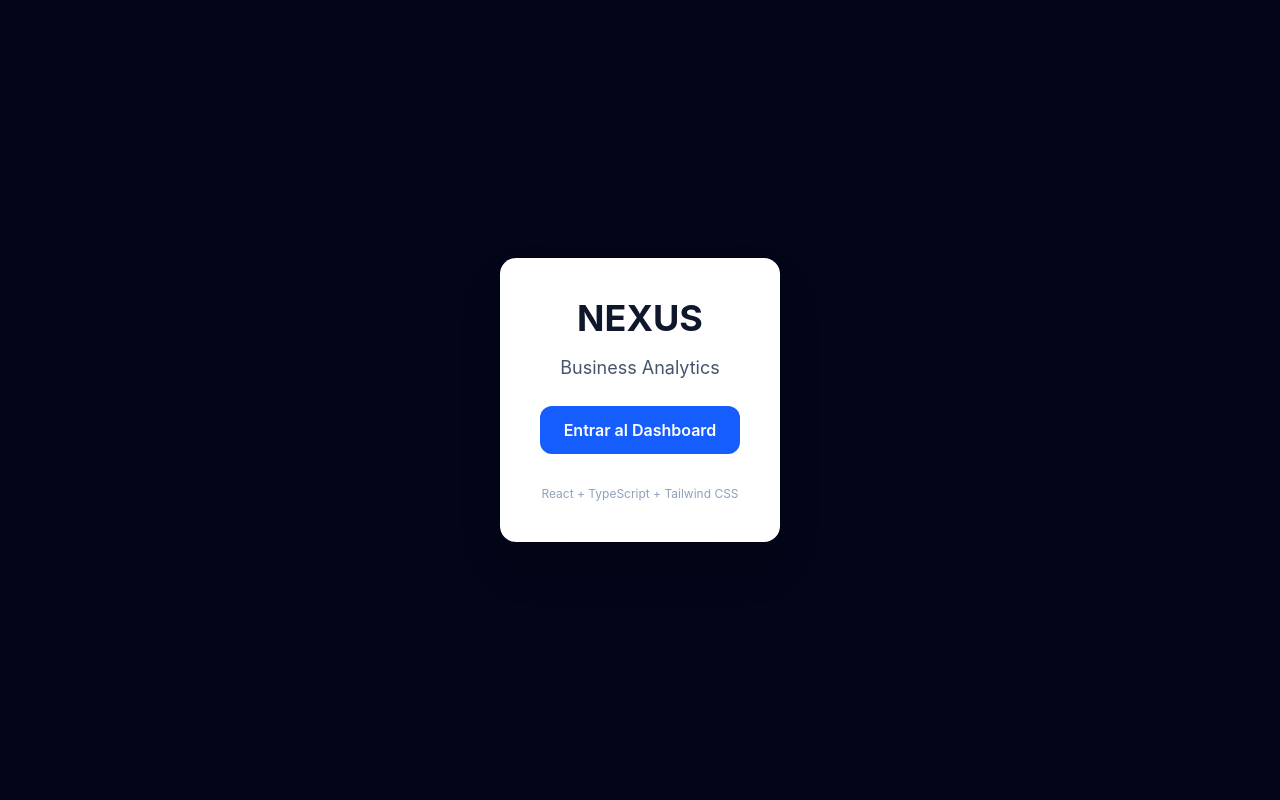
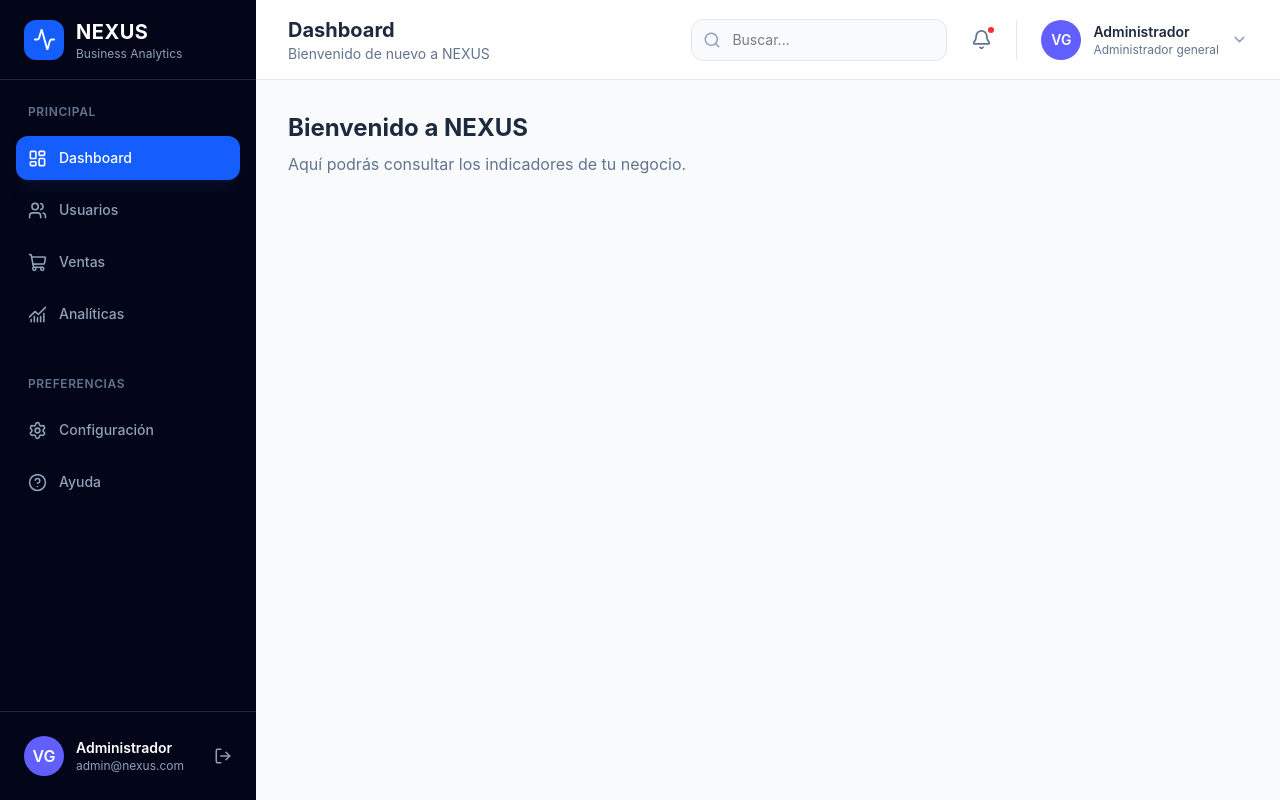
Before and after one commit to Toutatis7/nexus-dashboard, a React (Vite) app: page / in a window 1280 px wide. Built offline with nearby package versions, Linux system fonts and the light colour scheme.

Commit message:
feat: implement dashboard navigation with React Router

```diff
--- a/package.json
+++ b/package.json
@@ -14,6 +14,7 @@
     "lucide-react": "^1.75.0",
     "react": "^19.3.1",
     "react-dom": "^19.3.1",
+    "react-router": "^8.5.2",
     "tailwindcss": "^4.3.5"
   },
   "devDependencies": {
--- a/src/App.tsx
+++ b/src/App.tsx
@@ -1,30 +1,54 @@
 
+import {
+  BrowserRouter,
+  Routes,
+  Route,
+} from 'react-router'
+
+// Layout compartido
+import DashboardLayout from './components/layout/DashboardLayout'
+
+// Páginas
+import Dashboard from './pages/Dashboard'
+import Usuarios from './pages/Usuarios'
+import Ventas from './pages/Ventas'
+import Analiticas from './pages/Analiticas'
+import Configuracion from './pages/Configuracion'
+import Ayuda from './pages/Ayuda'
 
 function App() {
 
+  return (
+    <BrowserRouter>
 
-  return (
-    <main className="min-h-screen bg-slate-950 flex items-center justify-center p-6">
-      <section className="max-w-lg rounded-2xl bg-white p-10 shadow-2xl text-center">
+      <Routes>
 
-        <h1 className="text-4xl font-bold text-slate-900 mb-4">
-          NEXUS
-        </h1>
+        {/* Layout principal: permanece visible */}
+        <Route element={<DashboardLayout />}>
 
-        <p className="text-slate-600 text-lg mb-6">
-          Business Analytics
-        </p>
+          {/* Página inicial */}
+          <Route path="/" element={<Dashboard />} />
 
-        <button className="bg-blue-600 hover:bg-blue-700 text-white font-semibold px-6 py-3 rounded-xl transition-colors">
-          Entrar al Dashboard
-        </button>
+          {/* Gestión de usuarios */}
+          <Route path="/usuarios" element={<Usuarios />} />
 
-        <p className="text-xs text-slate-400 mt-8">
-          React + TypeScript + Tailwind CSS
-        </p>
+          {/* Gestión de ventas */}
+          <Route path="/ventas" element={<Ventas />} />
 
-      </section>
-    </main>
+          {/* Analíticas del negocio */}
+          <Route path="/analiticas" element={<Analiticas />} />
+
+          {/* Configuración */}
+          <Route path="/configuracion" element={<Configuracion />} />
+
+          {/* Ayuda */}
+          <Route path="/ayuda" element={<Ayuda />} />
+
+        </Route>
+
+      </Routes>
+
+    </BrowserRouter>
   )
 }
 
--- /dev/null
+++ b/src/components/layout/DashboardLayout.tsx
@@ -0,0 +1,47 @@
+
+import { Outlet, useLocation } from 'react-router'
+
+import Sidebar from './Sidebar'
+import Header from './Header'
+
+// Relacionamos cada dirección con el título de su página.
+const pageTitles: Record<string, string> = {
+  '/': 'Dashboard',
+  '/usuarios': 'Usuarios',
+  '/ventas': 'Ventas',
+  '/analiticas': 'Analíticas',
+  '/configuracion': 'Configuración',
+  '/ayuda': 'Ayuda',
+}
+
+function DashboardLayout() {
+  // Obtenemos la dirección actual del navegador.
+  const location = useLocation()
+
+  // Buscamos el título correspondiente a esa dirección.
+  const title = pageTitles[location.pathname] ?? 'Dashboard'
+
+  return (
+    <div className="flex min-h-screen bg-slate-50">
+
+      {/* Navegación lateral permanente */}
+      <Sidebar />
+
+      {/* Zona principal */}
+      <div className="min-w-0 flex-1">
+
+        {/* Cabecera compartida */}
+        <Header title={title} />
+
+        {/* Aquí aparecerá cada página */}
+        <main className="p-8">
+          <Outlet />
+        </main>
+
+      </div>
+
+    </div>
+  )
+}
+
+export default DashboardLayout
--- /dev/null
+++ b/src/components/layout/Header.tsx
@@ -0,0 +1,89 @@
+
+import {
+  Search,
+  Bell,
+  ChevronDown,
+} from 'lucide-react'
+
+// Definimos las propiedades del componente.
+// Esto permite reutilizar Header en diferentes páginas.
+type HeaderProps = {
+  title: string
+}
+
+function Header({ title }: HeaderProps) {
+  return (
+    <header className="flex h-20 items-center justify-between border-b border-slate-200 bg-white px-8">
+
+      {/* Título de la página */}
+      <div>
+        <h2 className="text-xl font-bold text-slate-800">
+          {title}
+        </h2>
+
+        <p className="text-sm text-slate-500">
+          Bienvenido de nuevo a NEXUS
+        </p>
+      </div>
+
+      {/* Zona derecha: búsqueda y perfil */}
+      <div className="flex items-center gap-6">
+
+        {/* Buscador */}
+        <div className="relative hidden md:block">
+
+          <Search
+            size={18}
+            className="absolute left-3 top-1/2 -translate-y-1/2 text-slate-400"
+          />
+
+          <input
+            type="search"
+            aria-label="Buscar"
+            placeholder="Buscar..."
+            className="w-64 rounded-xl border border-slate-200 bg-slate-50 py-2.5 pl-10 pr-4 text-sm outline-none transition focus:border-blue-500 focus:ring-2 focus:ring-blue-100"
+          />
+
+        </div>
+
+        {/* Notificaciones */}
+        <div className="relative">
+          <Bell size={21} className="text-slate-500" />
+
+          <span
+            aria-label="Tienes notificaciones pendientes"
+            className="absolute -right-1 -top-1 h-2.5 w-2.5 rounded-full border-2 border-white bg-red-500"
+          />
+        </div>
+
+        {/* Perfil del usuario */}
+        <div className="flex items-center gap-3 border-l border-slate-200 pl-6">
+
+          <div className="flex h-10 w-10 items-center justify-center rounded-full bg-indigo-500 text-sm font-semibold text-white">
+            VG
+          </div>
+
+          <div className="hidden sm:block">
+            <p className="text-sm font-semibold text-slate-800">
+              Administrador
+            </p>
+
+            <p className="text-xs text-slate-500">
+              Administrador general
+            </p>
+          </div>
+
+          <ChevronDown
+            size={17}
+            className="hidden text-slate-400 sm:block"
+          />
+
+        </div>
+
+      </div>
+
+    </header>
+  )
+}
+
+export default Header
--- /dev/null
+++ b/src/components/layout/Sidebar.tsx
@@ -0,0 +1,162 @@
+
+import { NavLink } from 'react-router'
+
+import {
+  Activity,
+  LayoutDashboard,
+  Users,
+  ShoppingCart,
+  ChartNoAxesCombined,
+  Settings,
+  CircleHelp,
+  LogOut,
+} from 'lucide-react'
+
+// Definimos la estructura de cada elemento del menú.
+// TypeScript comprobará que cada elemento tenga estos campos.
+type MenuItem = {
+  label: string
+  path: string
+  icon: typeof LayoutDashboard
+}
+
+// Elementos que aparecerán en la navegación.
+const menuItems: MenuItem[] = [
+  {
+    label: 'Dashboard',
+    path: '/',
+    icon: LayoutDashboard,
+  },
+  {
+    label: 'Usuarios',
+    path: '/usuarios',
+    icon: Users,
+  },
+  {
+    label: 'Ventas',
+    path: '/ventas',
+    icon: ShoppingCart,
+  },
+  {
+    label: 'Analíticas',
+    path: '/analiticas',
+    icon: ChartNoAxesCombined,
+  },
+]
+
+function Sidebar() {
+  return (
+    <aside className="flex min-h-screen w-64 flex-col bg-slate-950 text-slate-300">
+
+      {/* Identidad de nuestra aplicación */}
+      <div className="flex h-20 items-center gap-3 border-b border-slate-800 px-6">
+
+        <div className="flex h-10 w-10 items-center justify-center rounded-xl bg-blue-600 text-white">
+          <Activity size={23} />
+        </div>
+
+        <div>
+          <h1 className="text-xl font-bold tracking-wide text-white">
+            NEXUS
+          </h1>
+          <p className="text-xs text-slate-400">
+            Business Analytics
+          </p>
+        </div>
+      </div>
+
+      {/* Navegación principal */}
+      <nav className="flex-1 px-4 py-6">
+
+        <p className="mb-4 px-3 text-xs font-semibold uppercase tracking-wider text-slate-500">
+          Principal
+        </p>
+
+        <div className="space-y-2">
+          {menuItems.map((item) => {
+            const Icon = item.icon
+
+            return (
+              <NavLink
+                key={item.label}
+                to={item.path}
+                end={item.path === '/'}
+                className={({ isActive }) =>
+                  `flex items-center gap-3 rounded-xl px-3 py-3 text-sm font-medium transition-colors ${
+                    isActive
+                      ? 'bg-blue-600 text-white shadow-lg shadow-blue-950/30'
+                      : 'text-slate-400 hover:bg-slate-800 hover:text-white'
+                  }`
+                }
+              >
+                <Icon size={19} />
+                <span>{item.label}</span>
+              </NavLink>
+            )
+          })}
+        </div>
+
+        {/* Sección de configuración */}
+        <p className="mb-4 mt-10 px-3 text-xs font-semibold uppercase tracking-wider text-slate-500">
+          Preferencias
+        </p>
+
+        <NavLink
+          to="/configuracion"
+          className={({ isActive }) =>
+            `flex items-center gap-3 rounded-xl px-3 py-3 text-sm font-medium transition-colors ${
+              isActive
+                ? 'bg-blue-600 text-white shadow-lg shadow-blue-950/30'
+                : 'text-slate-400 hover:bg-slate-800 hover:text-white'
+            }`
+          }
+        >
+          <Settings size={19} />
+          <span>Configuración</span>
+        </NavLink>
+
+        <NavLink
+          to="/ayuda"
+          className={({ isActive }) =>
+            `mt-2 flex items-center gap-3 rounded-xl px-3 py-3 text-sm font-medium transition-colors ${
+              isActive
+                ? 'bg-blue-600 text-white shadow-lg shadow-blue-950/30'
+                : 'text-slate-400 hover:bg-slate-800 hover:text-white'
+            }`
+          }
+        >
+          <CircleHelp size={19} />
+          <span>Ayuda</span>
+        </NavLink>
+
+      </nav>
+
+      {/* Información del usuario */}
+      <div className="border-t border-slate-800 p-4">
+
+        <div className="flex items-center gap-3 rounded-xl p-2">
+
+          <div className="flex h-10 w-10 items-center justify-center rounded-full bg-indigo-500 font-semibold text-white">
+            VG
+          </div>
+
+          <div className="min-w-0 flex-1">
+            <p className="truncate text-sm font-semibold text-white">
+              Administrador
+            </p>
+            <p className="truncate text-xs text-slate-400">
+              admin@nexus.com
+            </p>
+          </div>
+
+          <LogOut size={18} className="text-slate-400" />
+
+        </div>
+
+      </div>
+
+    </aside>
+  )
+}
+
+export default Sidebar
--- /dev/null
+++ b/src/pages/Analiticas.tsx
@@ -0,0 +1,16 @@
+
+function Analiticas() {
+  return (
+    <section>
+      <h1 className="text-2xl font-bold text-slate-800">
+        Analiticas
+      </h1>
+
+      <p className="mt-2 text-slate-500">
+        Aquí analizaremos los datos del negocio.
+      </p>
+    </section>
+  )
+}
+
+export default Analiticas
--- /dev/null
+++ b/src/pages/Ayuda.tsx
@@ -0,0 +1,16 @@
+
+function Ayuda() {
+  return (
+    <section>
+      <h1 className="text-2xl font-bold text-slate-800">
+        Ayuda
+      </h1>
+
+      <p className="mt-2 text-slate-500">
+        Aquí encontrarás ayuda sobre NEXUS.
+      </p>
+    </section>
+  )
+}
+
+export default Ayuda
--- /dev/null
+++ b/src/pages/Configuracion.tsx
@@ -0,0 +1,16 @@
+
+function Configuracion() {
+  return (
+    <section>
+      <h1 className="text-2xl font-bold text-slate-800">
+        Configuracion
+      </h1>
+
+      <p className="mt-2 text-slate-500">
+        Aquí configuraremos la aplicacion.
+      </p>
+    </section>
+  )
+}
+
+export default Configuracion
--- /dev/null
+++ b/src/pages/Dashboard.tsx
@@ -0,0 +1,16 @@
+
+function Dashboard() {
+  return (
+    <section>
+      <h1 className="text-2xl font-bold text-slate-800">
+        Bienvenido a NEXUS
+      </h1>
+
+      <p className="mt-2 text-slate-500">
+        Aquí podrás consultar los indicadores de tu negocio.
+      </p>
+    </section>
+  )
+}
+
+export default Dashboard
--- /dev/null
+++ b/src/pages/Usuarios.tsx
@@ -0,0 +1,16 @@
+
+function Usuarios() {
+  return (
+    <section>
+      <h1 className="text-2xl font-bold text-slate-800">
+        Usuarios
+      </h1>
+
+      <p className="mt-2 text-slate-500">
+        Aquí gestionaremos los usuarios de NEXUS.
+      </p>
+    </section>
+  )
+}
+
+export default Usuarios
--- /dev/null
+++ b/src/pages/Ventas.tsx
@@ -0,0 +1,16 @@
+
+function Ventas() {
+  return (
+    <section>
+      <h1 className="text-2xl font-bold text-slate-800">
+        Ventas
+      </h1>
+
+      <p className="mt-2 text-slate-500">
+        Aquí analizaremos la aplicacion.
+      </p>
+    </section>
+  )
+}
+
+export default Ventas
```
Also changed, not shown: 1 other file (tests, documents, lock files or other folders).
